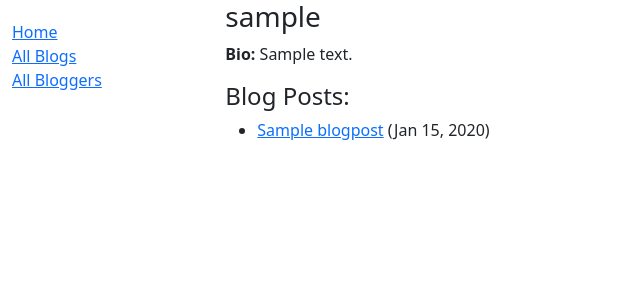
After one commit to Saialee/diyblog, a Django app: page /blog/blogger/1/ in a window 1280 px wide. The commit adds this page. Shown: the top 300 px of the page, without its empty margins (0-640 px from the left). Run offline with Django 5.2, Linux system fonts and the light colour scheme; tables that the repository leaves empty hold one stand-in row (values such as "Sample post").

Commit message:
Just added the list of blogs unerneath each blogger. Now it's time for a user authentication page

```diff
--- a/blog/models.py
+++ b/blog/models.py
@@ -11,11 +11,12 @@ class Blogger(models.Model):
     author = models.OneToOneField(User, on_delete=CASCADE)
     bio = models.TextField(max_length=500, help_text="Tell us about yourself!")
 
+    def __str__(self):
+        return self.author.username
+
     def get_absolute_url(self):
         return reverse('blogger-detail', args=[str(self.id)])
 
-    def __str__(self):
-        return self.author.username
 
 #BlogPost model
 class BlogPost(models.Model):
@@ -28,7 +29,7 @@ class BlogPost(models.Model):
         return self.title
 
     def get_absolute_url(self):
-        return reverse('blog-detail', args=[str(self.id)])
+        return reverse('blogpost-detail', args=[str(self.id)])
 
 class Comment(models.Model):
     blog = models.ForeignKey(BlogPost, on_delete=models.CASCADE, related_name='comments')
--- a/blog/templates/base_generic.html
+++ b/blog/templates/base_generic.html
@@ -24,7 +24,7 @@
             <ul class="sidebar-nav">
               <li><a href="{% url 'index' %}">Home</a></li>
               <li><a href="{% url 'blogs' %}">All Blogs</a></li>
-              <li><a>All Bloggers</a></li>
+              <li><a href="{% url 'blogger-list' %}">All Bloggers</a></li>
             </ul>
           {% endblock %}
         </div>
--- /dev/null
+++ b/blog/templates/blog/blogger_detail.html
@@ -0,0 +1,24 @@
+{% extends "base_generic.html" %}
+
+{% block content %}
+
+<h3> {{ blogger.author}} </h3>
+
+<p><strong>Bio: </strong> {{ blogger.bio }} </p>
+
+<h4>Blog Posts:</h4>
+{% if blogger.blogpost_set.all %}
+    <ul>
+    {% for post in blogger.blogpost_set.all %}
+        <li>
+            <a href="{% url 'blogpost-detail' post.id %}">{{ post.title }}</a>
+            ({{ post.post_date|date:"M d, Y" }})
+        </li>
+    {% endfor %}
+    </ul>
+{% else %}
+    <p>This author has no blog posts yet.</p>
+{% endif %}
+
+
+{% endblock %}
--- a/blog/templates/blog/blogs.html
+++ b/blog/templates/blog/blogs.html
@@ -7,7 +7,7 @@
 {% if allblogposts %}
     <ul>
         {% for blogpost in allblogposts %}
-        <li><a>{{ blogpost.title }}</a> ({{ blogpost.post_date }}) --- {{ blogpost.author }}</li>
+        <li><a href="{{ blogpost.get_absolute_url }}">{{ blogpost.title }}</a> ({{ blogpost.post_date }}) --- {{ blogpost.author }}</li>
         {% endfor %}
     </ul>
 
--- a/blog/urls.py
+++ b/blog/urls.py
@@ -6,7 +6,8 @@ urlpatterns = [
     path('', views.index, name='index'),
     path('blogs/', views.BlogPostListView.as_view(), name='blogs'),
     path('blogpost/<int:pk>/', views.BlogPostDetailView.as_view(), name='blogpost-detail'),
-    #path('bloggers/', views.BloggerListView.as_view(), name=blogger-list'),
+    path('bloggers/', views.BloggersListView.as_view(), name='blogger-list'),
+    path('blogger/<int:pk>/', views.BloggerDetailView.as_view(), name='blogger-detail'),
 
 
 ]
--- a/blog/views.py
+++ b/blog/views.py
@@ -41,10 +41,10 @@ class BlogPostDetailView(generic.DetailView):
 class BloggersListView(generic.ListView):
     model = Blogger
     context_object_name = 'allbloggers'
-    template_name = 'bloggers.html'
+    template_name = 'blog/bloggers_list_view.html'
     paginate_by = 5
 
 class BloggerDetailView(generic.DetailView):
     model = Blogger
     context_object_name = 'blogger'
-    template_name = 'blogger_detail.html'
+    template_name = 'blog/blogger_detail.html'
```
Also changed, not shown: blog/templates/blog/bloggers_list_view.html (added, +16 -0 lines), blog/migrations/0002_alter_blogpost_post_date_alter_comment_comment_date.py (added), blog/migrations/0003_alter_blogpost_post_date_alter_comment_comment_date.py (added).
